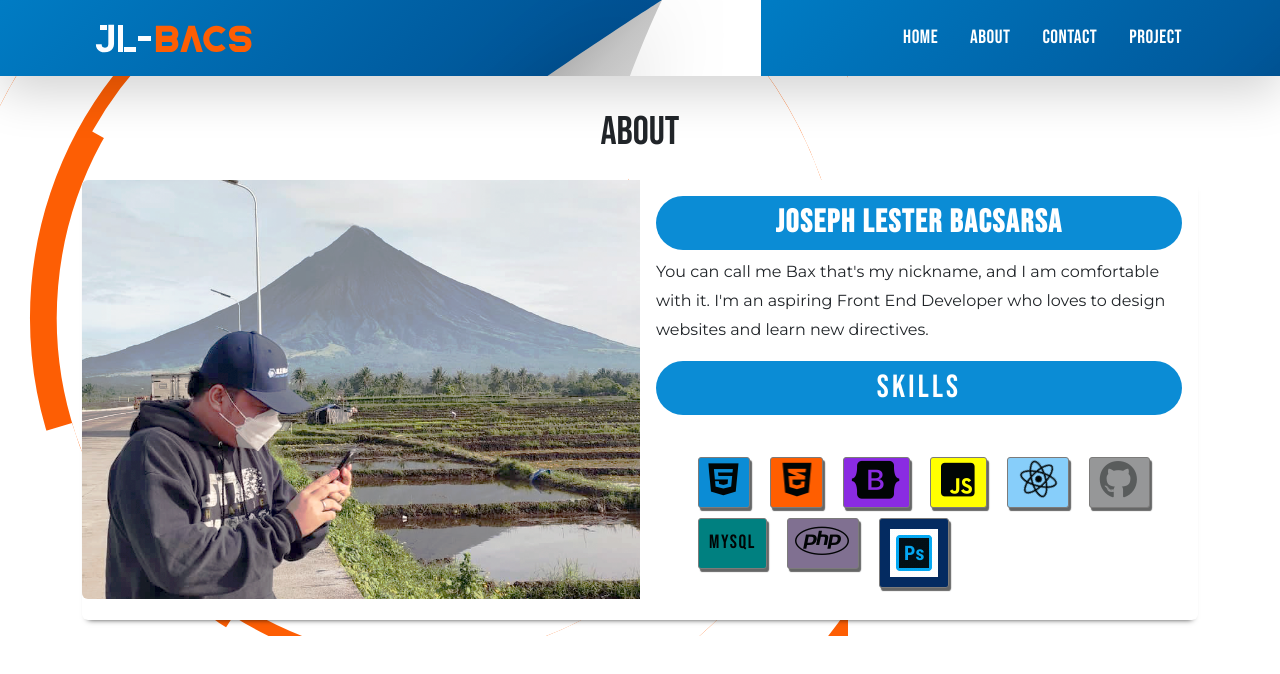
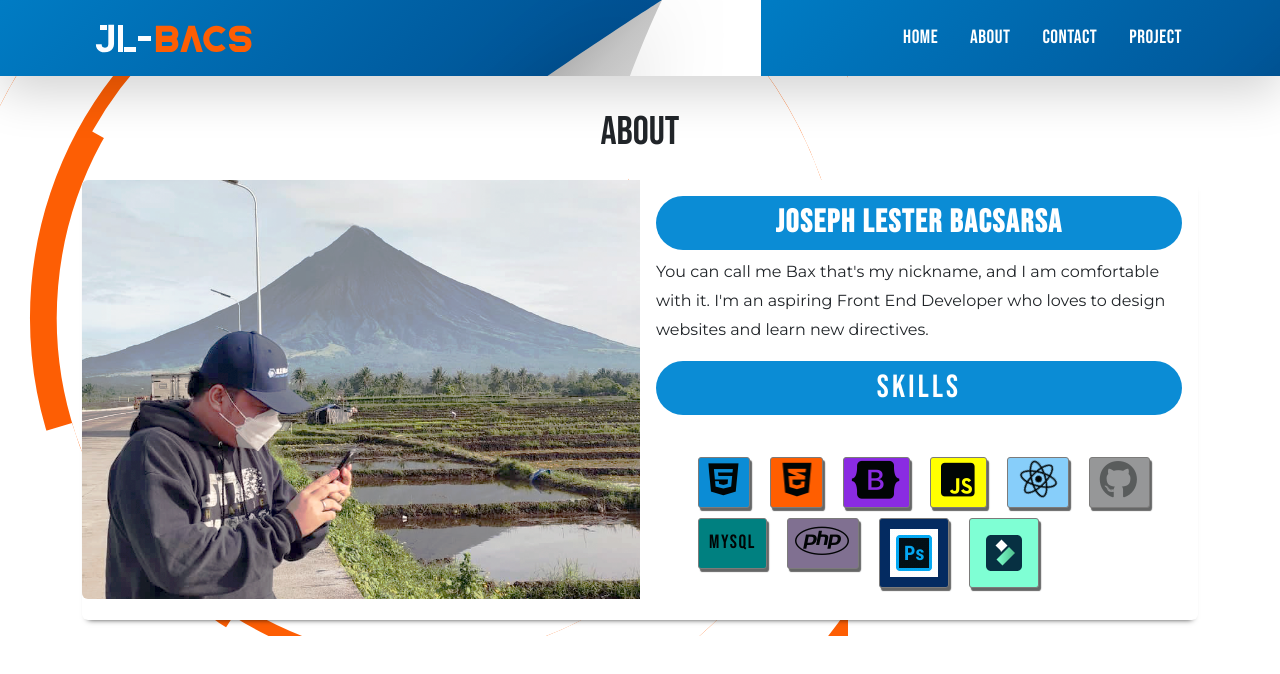
Before and after one commit to jlbbacs/Portfolio-app, a React (Create React App) app: page /about in a window 1280 px wide. Shown: the top 674 px of the page. Built offline with nearby package versions, Linux system fonts and the light colour scheme; the HTML template or start-up script is replaced by a standard one; a web font is replaced by a local one.

Commit message:
adding filmora

```diff
--- a/src/css/about.css
+++ b/src/css/about.css
@@ -106,6 +106,9 @@
 #photo{
     background-color: #042b61;
 }
+#fil{
+    background-color: aquamarine;
+}
 
 .about-list{
     padding-top: 1rem;
--- a/src/pages/About.js
+++ b/src/pages/About.js
@@ -5,6 +5,7 @@ import { Tabtitle } from '../components/GeneralFunctions';
 import { useEffect } from 'react';
 import AOS from "aos";
 import Photoshop from "../images/icons8-adobe-photoshop.gif";
+import Filmora from "../images/icons8-filmora.svg";
 import "aos/dist/aos.css";
 AOS.init();
 
@@ -41,6 +42,7 @@ const About = () => {
                 <li className="list" id="my" data-bs-toggle="tooltip" data-bs-placement="top" title="SQL">MYSQL</li>
                 <li className="list" id="ph"data-bs-toggle="tooltip"  data-bs-placement="top" title="PHP"><i class="fa-brands fa-php fa-beat-fade fa-2xl"></i></li>
                 <li className="list" id="photo"data-bs-toggle="tooltip" data-bs-placement="top" title="PHOTOSHOP"><img src={Photoshop} className="img-fluid" alt="..."/></li>
+                <li className="list" id="fil" data-bs-toggle="tooltip" data-bs-placement="top" title="FILMORA"><img src={Filmora} alt="filmora logo"/></li>
             </ul>
         <p className="card-text"><small className="text-muted"></small></p>
       </div>
```
Also changed, not shown: src/images/icons8-filmora.svg (added).
